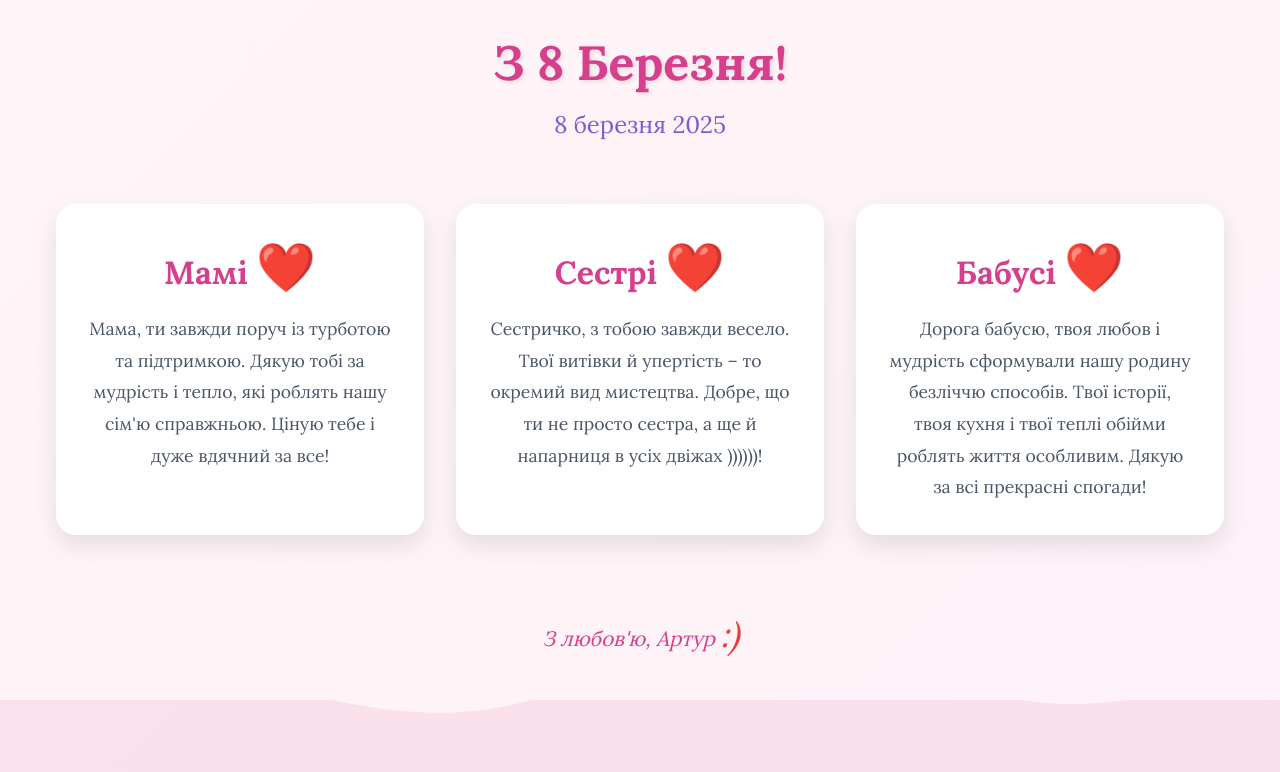
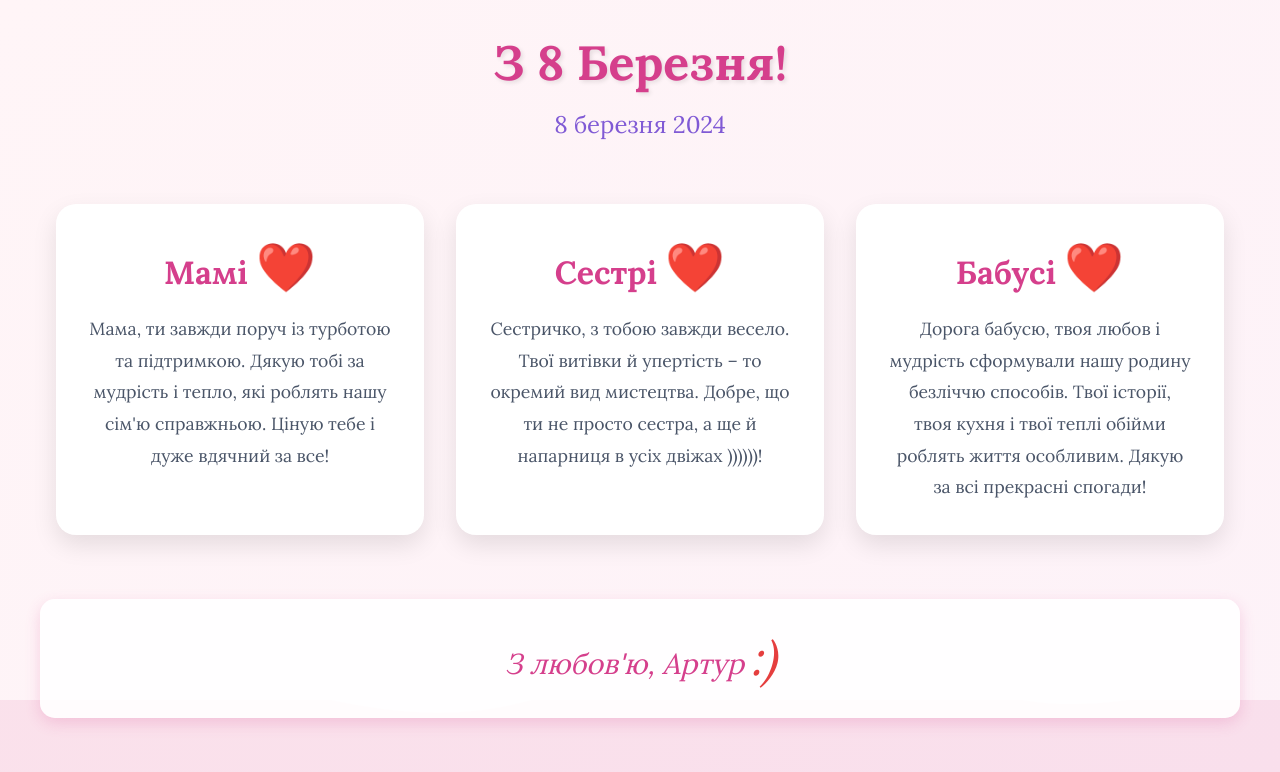
Before and after one commit to ROKSTEDIs/womens-day-2024, a plain HTML site: page index.html in a window 1280 px wide. Drawn offline with Linux system fonts and the light colour scheme.

Commit message:
Enhance signature style and fix year

```diff
--- a/index.html
+++ b/index.html
@@ -140,17 +140,23 @@
 		.signature {
 			text-align: center;
 			margin-top: 3rem;
-			padding: 1rem;
+			margin-bottom: 2rem;
+			padding: 2rem;
 			color: #d53f8c;
-			font-size: 1.3rem;
+			font-size: 1.8rem;
 			font-style: italic;
 			animation: fadeIn 1s ease;
+			background: rgba(255, 255, 255, 0.9);
+			border-radius: 15px;
+			box-shadow: 0 5px 15px rgba(213, 63, 140, 0.2);
 		}
 
 		.signature .heart {
 			display: inline-block;
 			transform: rotate(90deg);
 			animation: pulse 1.5s infinite;
+			font-size: 1.5em;
+			color: #e53e3e;
 		}
 	</style>
 </head>
@@ -159,7 +165,7 @@
 	<div class="container">
 		<header>
 			<h1>З 8 Березня!</h1>
-			<div class="date">8 березня 2025</div>
+			<div class="date">8 березня 2024</div>
 		</header>
 
 		<div class="cards">
```
